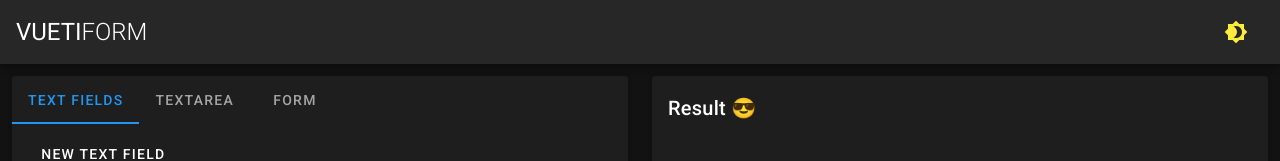
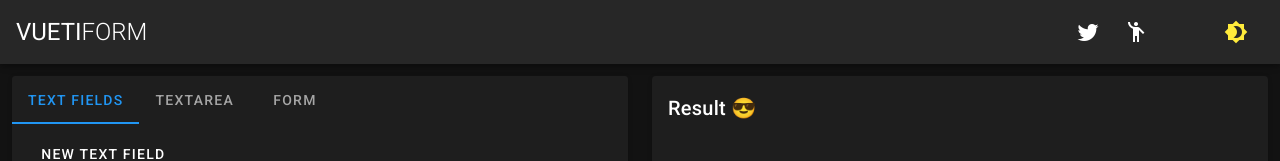
Before and after one commit to code-dreamer-xyz/VuetifyForm, a Vue app: page / in a window 1280 px wide. Shown: the top 161 px of the page. Built offline with nearby package versions, Linux system fonts and the light colour scheme; what v-clipboard would draw is missing.

Commit message:
:lipstick: Code Syntax theme update & UI

```diff
--- a/src/App.vue
+++ b/src/App.vue
@@ -6,6 +6,15 @@
         <span class="font-weight-light">FORM</span>
       </v-toolbar-title>
       <v-spacer></v-spacer>
+      <v-btn icon href="https://twitter.com/intent/tweet?text=I just created an astonishing Form with Vuetify Form Generator by @MuhaddiMu. You can create yours at https://git.io/JeW0x 🎉&hashtags=Vue,Vuetify&related=MuhaddiMu" target="_blank" rel="noopener noreferrer" >
+        <v-icon>mdi-twitter</v-icon>
+      </v-btn>
+      <v-btn icon href="https://github.com/MuhaddiMu" target="_blank" rel="noopener noreferrer" >
+        <v-icon>mdi-human-greeting</v-icon>
+      </v-btn>
+      <v-btn icon href="https://github.com/MuhaddiMu/VuetiForm" target="_blank" rel="noopener noreferrer" >
+        <v-icon>mdi-github-circle</v-icon>
+      </v-btn>
       <v-btn fab text @click="ActivateLightTheme = !ActivateLightTheme">
         <v-icon :color="`${!ActivateLightTheme && 'yellow'}`" :light="true">mdi-brightness-4</v-icon>
       </v-btn>
--- a/src/components/TheFormResult.vue
+++ b/src/components/TheFormResult.vue
@@ -141,7 +141,7 @@
 &lt;/script&gt;</pre>
     <v-dialog v-model="Dialog" max-width="700">
       <v-card shaped>
-        <v-card-title class="headline"
+        <v-flex pl-5 pr-2 pt-3 class="headline"
           >VuetiForm
           <v-btn
             icon
@@ -150,6 +150,9 @@
             rel="noopener noreferrer"
             ><v-icon>mdi-github-circle</v-icon></v-btn
           >
+          <v-btn icon href="https://twitter.com/intent/tweet?text=I just created an astonishing Form with Vuetify Form Generator by @MuhaddiMu. You can create yours at https://git.io/JeW0x 🎉&hashtags=Vue,Vuetify&related=MuhaddiMu" target="_blank" rel="noopener noreferrer" >
+            <v-icon>mdi-twitter</v-icon>
+          </v-btn>
           <v-btn
             @click="CopyToClipboard"
             class="float-right"
@@ -158,7 +161,7 @@
           >
             Copy to Clipboard <v-icon>mdi-content-copy</v-icon>
           </v-btn>
-        </v-card-title>
+        </v-flex>
         <v-card-text>
           <PrismEditor readonly :code="SourceCode" language="vue"></PrismEditor>
         </v-card-text>
--- a/src/main.js
+++ b/src/main.js
@@ -2,7 +2,7 @@
 import App from "./App.vue"
 import vuetify from "./plugins/vuetify"
 import "prismjs"
-import "prismjs/themes/prism.css"
+import "prismjs/themes/prism-tomorrow.css"
 import Clipboard from 'v-clipboard'
 
 Vue.use(Clipboard)
```
Also changed, not shown: Tests/index.html (deleted).
